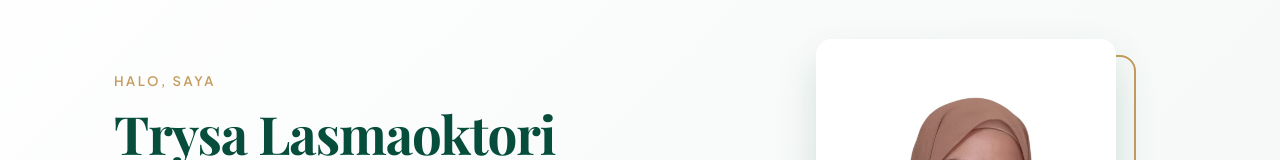
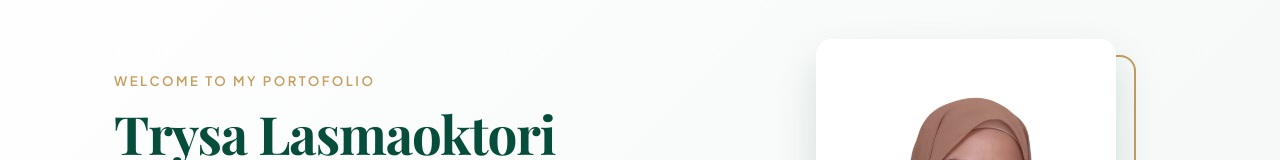
Before and after one commit to trysalasma1015-cyber/trysalasma1015-cyber.github.io, a plain HTML site: page index.html in a window 1280 px wide. Shown: the part 201-361 px from the top of the page. Drawn offline with nearby package versions, Linux system fonts and the light colour scheme; a web font is replaced by a local one.

Commit message:
Update index.html

```diff
--- a/index.html
+++ b/index.html
@@ -36,7 +36,7 @@
         <section class="hero-section">
             <div class="container hero-grid">
                 <div class="hero-text fade-in">
-                    <p class="subtitle">HALO, SAYA</p>
+                    <p class="subtitle">WELCOME TO MY PORTOFOLIO</p>
                     <h1>Trysa Lasmaoktori</h1>
                     <h2 class="role">Mahasiswa Sistem Informasi</h2>
                     <p class="hero-desc">
```
